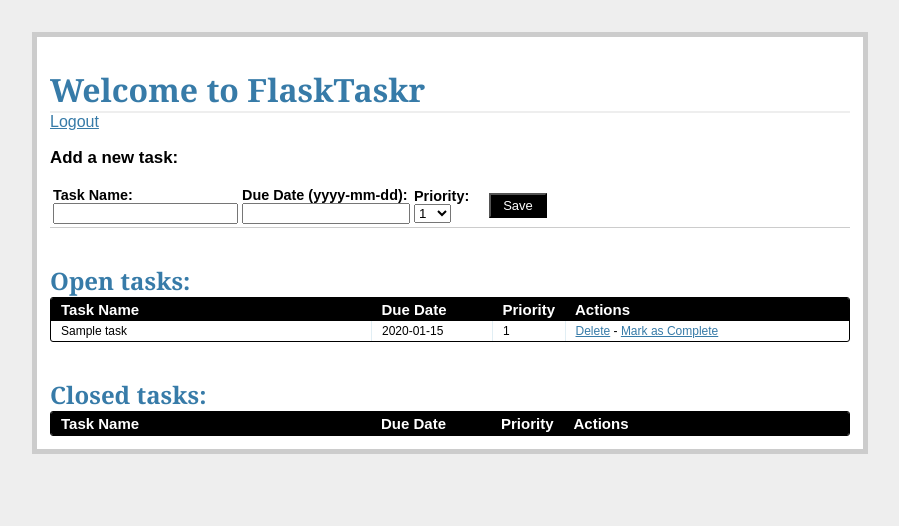
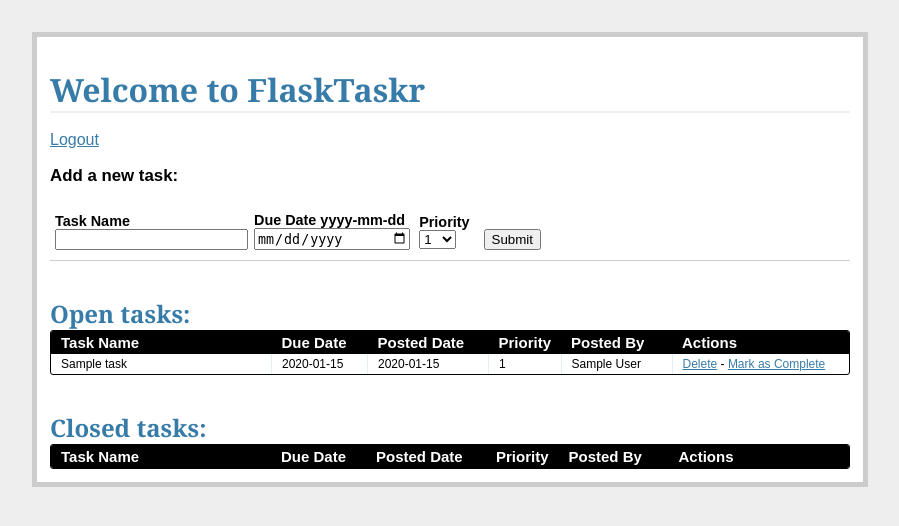
Before and after one commit to wojcik91/flasktaskr, a Flask app: page /tasks/ in a window 1280 px wide. Shown: the top 526 px of the page, without its empty margins (190-1089 px from the left). Run offline with Flask 2, Linux system fonts and the light colour scheme; the visitor is signed in with stand-in values (Sample User, id 1); tables that the repository leaves empty hold one stand-in row (values such as "Sample post"); lists and menus that the app fills with data are empty.

Commit message:
Update adding and displaying tasks to include the new information

```diff
--- a/project/static/css/main.css
+++ b/project/static/css/main.css
@@ -134,3 +134,12 @@ label {
   text-decoration:none;
   position:relative;
 }
+
+.inline-form .input-group{
+  display: inline-block;
+  margin: 10px 5px;
+}
+
+.input-group input {
+  width: 100%;
+}
--- a/project/templates/tasks.html
+++ b/project/templates/tasks.html
@@ -2,44 +2,27 @@
 {% block content %}
 
 <h1>Welcome to FlaskTaskr</h1>
+<br>
 <a href="{{ url_for('logout') }}">Logout</a>
 <div class="add-task">
   <h3>Add a new task:</h3>
-  <table>
-    <tr>
-      <form action="{{ url_for('new_task') }}" method="post">
+  <form action="{{ url_for('new_task') }}" method="post" class="inline-form">
     {{ form.csrf_token }}
-        <td>
-          <label>Task Name:</label>
-          <input name="name" type="text">
-        </td>
-        <td>
-          <label>Due Date (yyyy-mm-dd):</label>
-          <input name="due_date" type="text" style="width:160px;">
-        </td>
-        <td>
-          <label>Priority:</label>
-          <select name="priority" width="100px">
-            <option value="1">1</option>
-            <option value="2">2</option>
-            <option value="3">3</option>
-            <option value="4">4</option>
-            <option value="5">5</option>
-            <option value="6">6</option>
-            <option value="7">7</option>
-            <option value="8">8</option>
-            <option value="9">9</option>
-            <option value="10">10</option>
-          </select>
-        </td>
-        <td>
-          &nbsp;
-          &nbsp;
-          <input class="button" type="submit" value="Save">
-        </td>
-      </form>
-    </tr>
-  </table>
+    <div class="input-group">
+      {{ form.name.label }}
+      {{ form.name }}
+    </div>
+    <div class="input-group">
+      {{ form.due_date.label }}
+      {{ form.due_date }}
+    </div>
+    <div class="input-group">
+      {{ form.priority.label }}
+      {{ form.priority }}
+    </div>
+    <div class="input-group">
+      <button type="submit">Submit</button>
+    </div>
 </div>
 <div class="entries">
   <br>
@@ -49,17 +32,21 @@
     <table>
       <thead>
         <tr>
-          <th width="300px"><strong>Task Name</strong></th>
-          <th width="100px"><strong>Due Date</strong></th>
+          <th width="200px"><strong>Task Name</strong></th>
+          <th width="75px"><strong>Due Date</strong></th>
+          <th width="100px"><strong>Posted Date</strong></th>
           <th width="50px"><strong>Priority</strong></th>
+          <th width="90px"><strong>Posted By</strong></th>
           <th><strong>Actions</strong></th>
         </tr>
       </thead>
       {% for task in open_tasks %}
         <tr>
-          <td width="300px">{{ task.name }}</td>
-          <td width="100px">{{ task.due_date }}</td>
+          <td width="200px">{{ task.name }}</td>
+          <td width="75px">{{ task.due_date }}</td>
+          <td width="100px">{{ task.posted_date }}</td>
           <td width="50px">{{ task.priority }}</td>
+          <td width="90px">{{ task.poster.name }}</td>
           <td>
             <a href="{{ url_for('delete_entry', task_id = task.task_id) }}">Delete</a>  -
             <a href="{{ url_for('complete', task_id = task.task_id) }}">Mark as Complete</a>
@@ -68,26 +55,30 @@
       {% endfor %}
     </table>
   </div>
+</div>
 <br>
 <br>
-</div>
 <div class="entries">
   <h2>Closed tasks:</h2>
   <div class="datagrid">
     <table>
       <thead>
         <tr>
-        <th width="300px"><strong>Task Name</strong></th>
-        <th width="100px"><strong>Due Date</strong></th>
+          <th width="200px"><strong>Task Name</strong></th>
+          <th width="75px"><strong>Due Date</strong></th>
+          <th width="100px"><strong>Posted Date</strong></th>
           <th width="50px"><strong>Priority</strong></th>
+          <th width="90px"><strong>Posted By</strong></th>
           <th><strong>Actions</strong></th>
         </tr>
       </thead>
       {% for task in closed_tasks %}
         <tr>
-          <td width="300px">{{ task.name }}</td>
-          <td width="100px">{{ task.due_date }}</td>
+          <td width="200px">{{ task.name }}</td>
+          <td width="75px">{{ task.due_date }}</td>
+          <td width="100px">{{ task.posted_date }}</td>
           <td width="50px">{{ task.priority }}</td>
+          <td width="90px">{{ task.poster.name }}</td>
           <td>
              <a href="{{ url_for('delete_entry', task_id = task.task_id) }}">Delete</a>
           </td>
--- a/project/views.py
+++ b/project/views.py
@@ -8,6 +8,7 @@ from functools import wraps
 from flask import Flask, flash, redirect, render_template, request, \
     session, url_for
 from flask_sqlalchemy import SQLAlchemy
+import datetime
 
 ##############
 ### config ###
@@ -101,6 +102,8 @@ def new_task():
                 form.name.data,
                 form.due_date.data,
                 form.priority.data,
+                datetime.datetime.utcnow(),
+                '1',
                 '1'
             )
             db.session.add(new_task)
```
Lines whose indentation alone changed are shown as unchanged.
